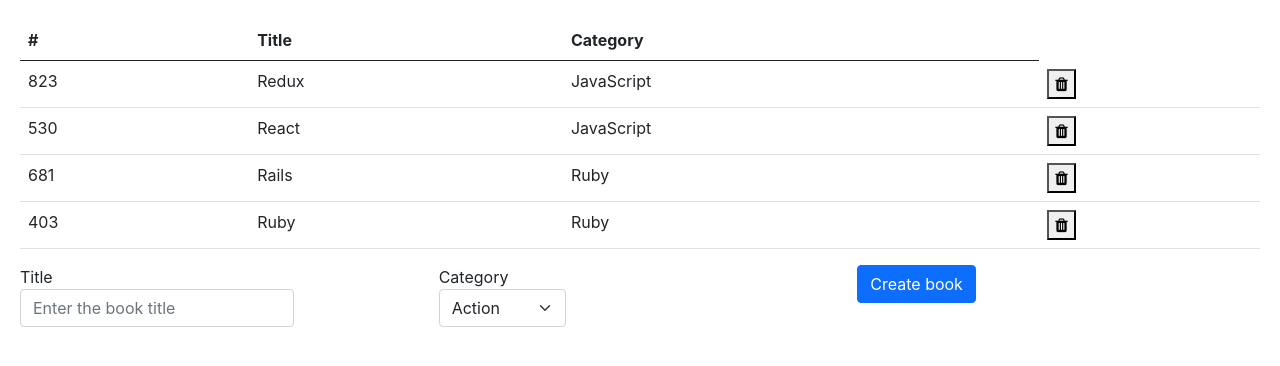
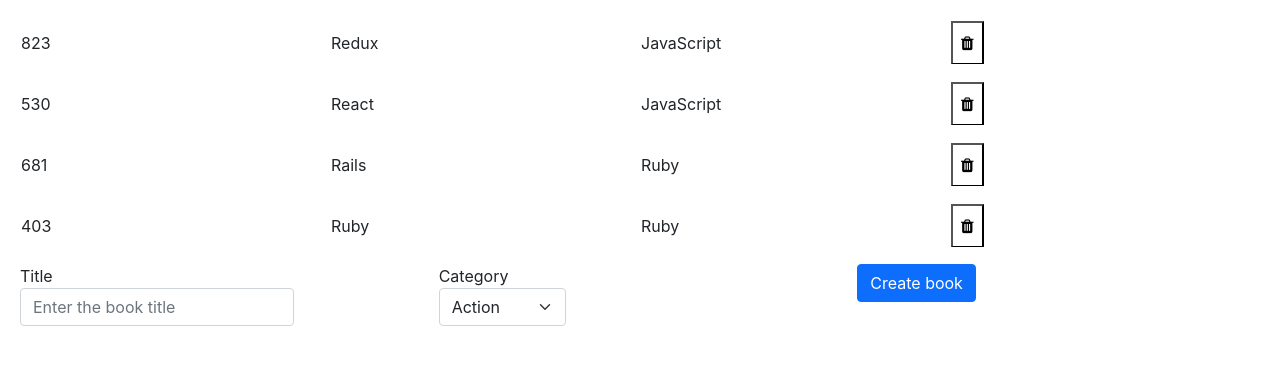
Before and after one commit to marcelomaidden/book_store_cms, a React (Create React App) app: page / in a window 1280 px wide. Shown: the top 366 px of the page. Built offline with nearby package versions, Linux system fonts and the light colour scheme.

Commit message:
Changes Book's table layout

```diff
--- a/src/components/Book.js
+++ b/src/components/Book.js
@@ -4,16 +4,18 @@
 import { deleteBook } from '../actions';
 
 const Book = ({ book, delete: handleDelete }) => (
-  <>
-    <td>{book.id}</td>
-    <td>{book.title}</td>
-    <td>{book.category}</td>
-    <td>
-      <button type="button" onClick={() => handleDelete(book)}>
-        <i className="fa fa-trash" />
-      </button>
-    </td>
-  </>
+  <table className="table">
+    <tr>
+      <td className="col-3">{book.id}</td>
+      <td className="col-3">{book.title}</td>
+      <td className="col-3">{book.category}</td>
+      <td className="col-3">
+        <button type="button" onClick={() => handleDelete(book)}>
+          <i className="fa fa-trash" />
+        </button>
+      </td>
+    </tr>
+  </table>
 );
 
 Book.propTypes = {
--- a/src/containers/BookList.js
+++ b/src/containers/BookList.js
@@ -4,22 +4,9 @@
 import Book from '../components/Book';
 
 const BookList = ({ books }) => (
-  <table className="table">
-    <thead>
-      <tr>
-        <th scope="col">#</th>
-        <th scope="col">Title</th>
-        <th scope="col">Category</th>
-      </tr>
-    </thead>
-    <tbody>
-      {
-        books.map(
-          book => <tr key={book.id}><Book book={book} /></tr>,
-        )
-      }
-    </tbody>
-  </table>
+  books.map(
+    book => <Book book={book} key={book.id} />,
+  )
 );
 
 BookList.propTypes = {
```
